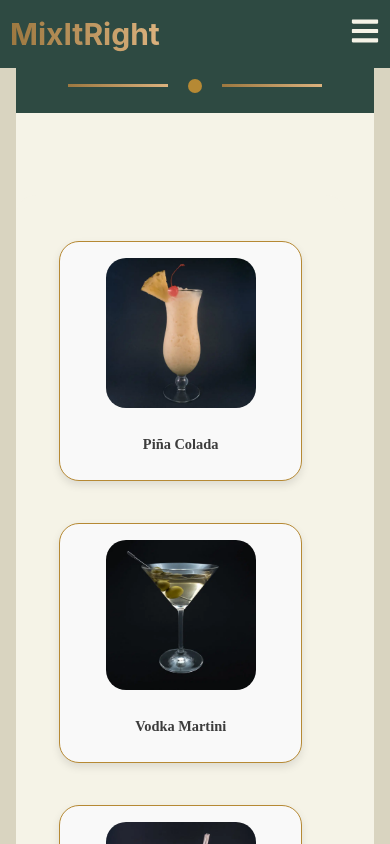
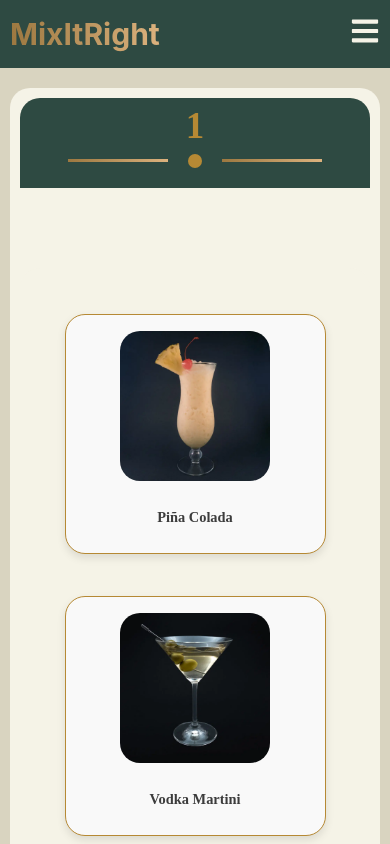
Before and after one commit to DonLealGUA/Mixitright, a React (Create React App) app: page /search/1 in a window 390 px wide. Shown: the top 844 px of the page. Built offline with nearby package versions, Linux system fonts and the light colour scheme; a web font is replaced by a local one.

Commit message:
Search page responsive

```diff
--- a/src/Pages/Cocktail.jsx
+++ b/src/Pages/Cocktail.jsx
@@ -36,8 +36,8 @@ const Cocktail = () => {
   }, [cocktails]);
 
   return (
-    <div className="Browse">
-      <div className="Content">
+    <div className="CocktailBrowse">
+      <div className="CocktailContent">
         <div className="ImageCorner">
           <img src={cocktails[0]?.imageUrl} alt={cocktails[0]?.name} />
         </div>
--- a/src/Pages/Styles/Search.css
+++ b/src/Pages/Styles/Search.css
@@ -5,11 +5,13 @@
     min-height: 100vh;
     display: flex;
     justify-content: center;
-    align-items: center;
+    align-items: flex-start;
+    padding: 10px;
 }
 
 .SearchContent {
-    width: 92%;
+    width: 100%;
+    max-width: 1200px;
     border-radius: 20px;
     display: flex;
     flex-direction: column;
@@ -17,7 +19,6 @@
     margin: 3% 0;
     padding-bottom: 3%;
     border-radius: 20px;
-
 }
 
 .SpiritsHeader {
@@ -28,13 +29,15 @@
     background-color: #2E4A42;
     border-radius: 20px 20px 0 0;
     padding-bottom: 20px;
+    width: 100%;
 }
 
 .SpiritsTitle {
     font-family: 'Inria Serif', serif;
     color: #B68934;
-    font-size: 64px;
+    font-size: 3rem;
     font-weight: bold;
+    text-align: center;
 }
 
 .Decoration {
@@ -46,7 +49,7 @@
 .Decoration::before,
 .Decoration::after {
     content: "";
-    width: 200px;
+    width: 150px;
     height: 3px;
     background: linear-gradient(-90deg, rgba(220, 178, 126, 1) 0%, rgba(156, 120, 64, 1) 100%);
 }
@@ -65,4 +68,71 @@
 
 .BrowseContent {
     padding: 10px;
+    width: 100%;
 }
+
+@media (max-width: 1370px) {
+    .SearchContent{
+        margin-top: 5%;
+    }
+}
+
+@media (max-width: 1000px) {
+    .SearchContent{
+        margin-top: 7%;
+    }
+}
+
+@media (max-width: 900px) {
+    .SpiritsTitle {
+        font-size: 2.5rem;
+    }
+
+    .Decoration::before,
+    .Decoration::after {
+        width: 120px;
+    }
+
+    .SearchContent {
+        padding: 10px;
+    }
+}
+
+@media (max-width: 760px) {
+    .SearchContent{
+        margin-top: 9%;
+    }
+}
+
+@media (max-width: 600px) {
+    .SpiritsTitle {
+        font-size: 2rem;
+    }
+
+    .Decoration::before,
+    .Decoration::after {
+        width: 100px;
+    }
+
+    .Browse {
+        justify-content: flex-start;
+    }
+}
+
+@media (max-width: 580px) {
+    .SearchContent{
+        margin-top: 13%;
+    }
+}
+
+@media (max-width: 460px) {
+    .SearchContent{
+        margin-top: 18%;
+    }
+}
+
+@media (max-width: 350px) {
+    .SearchContent{
+        margin-top: 24%;
+    }
+}
```
